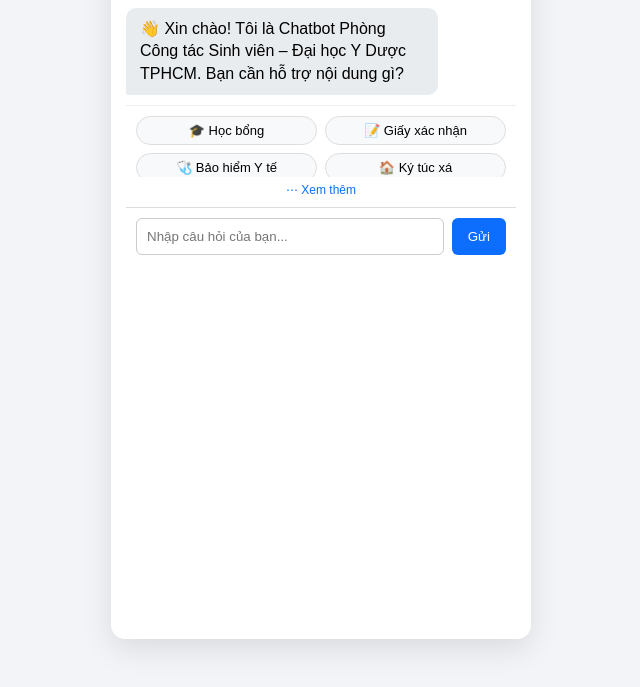
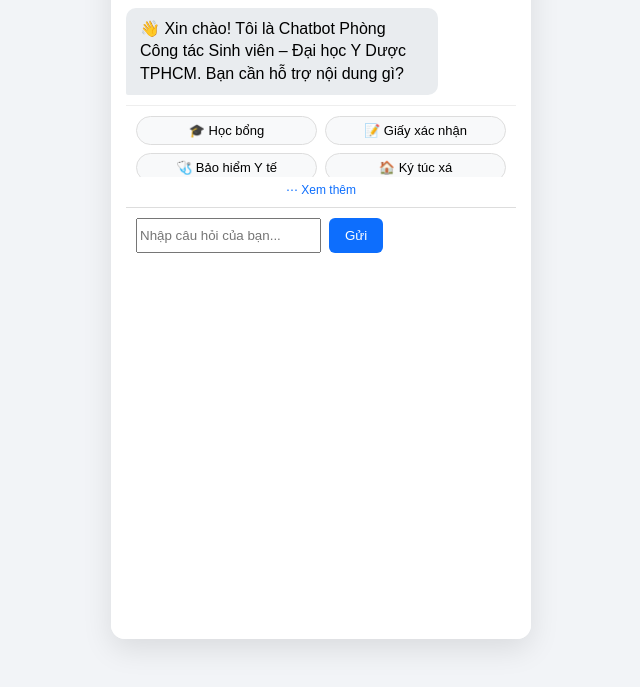
Before and after one commit to CTSV-collab/chatbox-ctsv-ump, a website: page public/index.html in a window 1280 px wide. Shown: the part 101-788 px from the top of the page, without its empty margins (319-959 px from the left). Drawn offline with Linux system fonts and the light colour scheme.

Commit message:
fix layout chat input & quick replies

```diff
--- a/public/style.css
+++ b/public/style.css
@@ -46,7 +46,8 @@ body {
   flex: 1;
   padding: 15px;
   overflow-y: auto;
-  min-height: 0; /* ⭐ FIX flex bug (CỰC KỲ QUAN TRỌNG) */
+  min-height: 0;
+  background: #fff;
 }
 
 .message {
@@ -77,12 +78,12 @@ body {
   border-top: 1px solid #ddd;
 }
 
-.chat-input input {
-  flex: 1;
+.chat-input {
+  display: flex;
   padding: 10px;
-  border-radius: 6px;
-  border: 1px solid #ccc;
-  outline: none;
+  border-top: 1px solid #ddd;
+  flex-shrink: 0;      /* ⭐ RẤT QUAN TRỌNG */
+  background: #fff;
 }
 
 .chat-input button {
```
